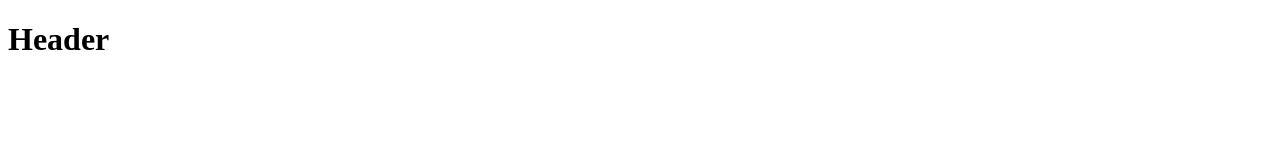
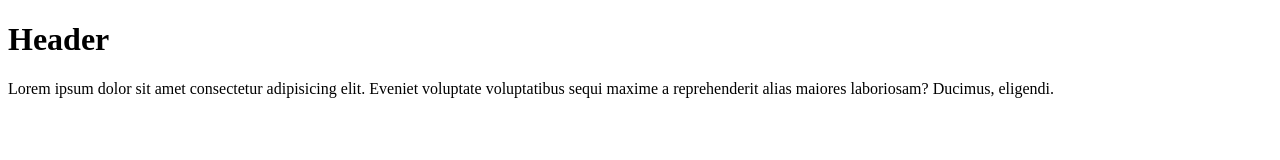
Before and after one commit to itstep-prepod/homework, a plain HTML site: page Prepod/index.html in a window 1280 px wide. Drawn offline with Linux system fonts and the light colour scheme.

Commit message:
add p tag

```diff
--- a/Prepod/index.html
+++ b/Prepod/index.html
@@ -8,5 +8,6 @@
 </head>
 <body>
     <h1>Header</h1>
+    <p>Lorem ipsum dolor sit amet consectetur adipisicing elit. Eveniet voluptate voluptatibus sequi maxime a reprehenderit alias maiores laboriosam? Ducimus, eligendi.</p>
 </body>
 </html>
```
